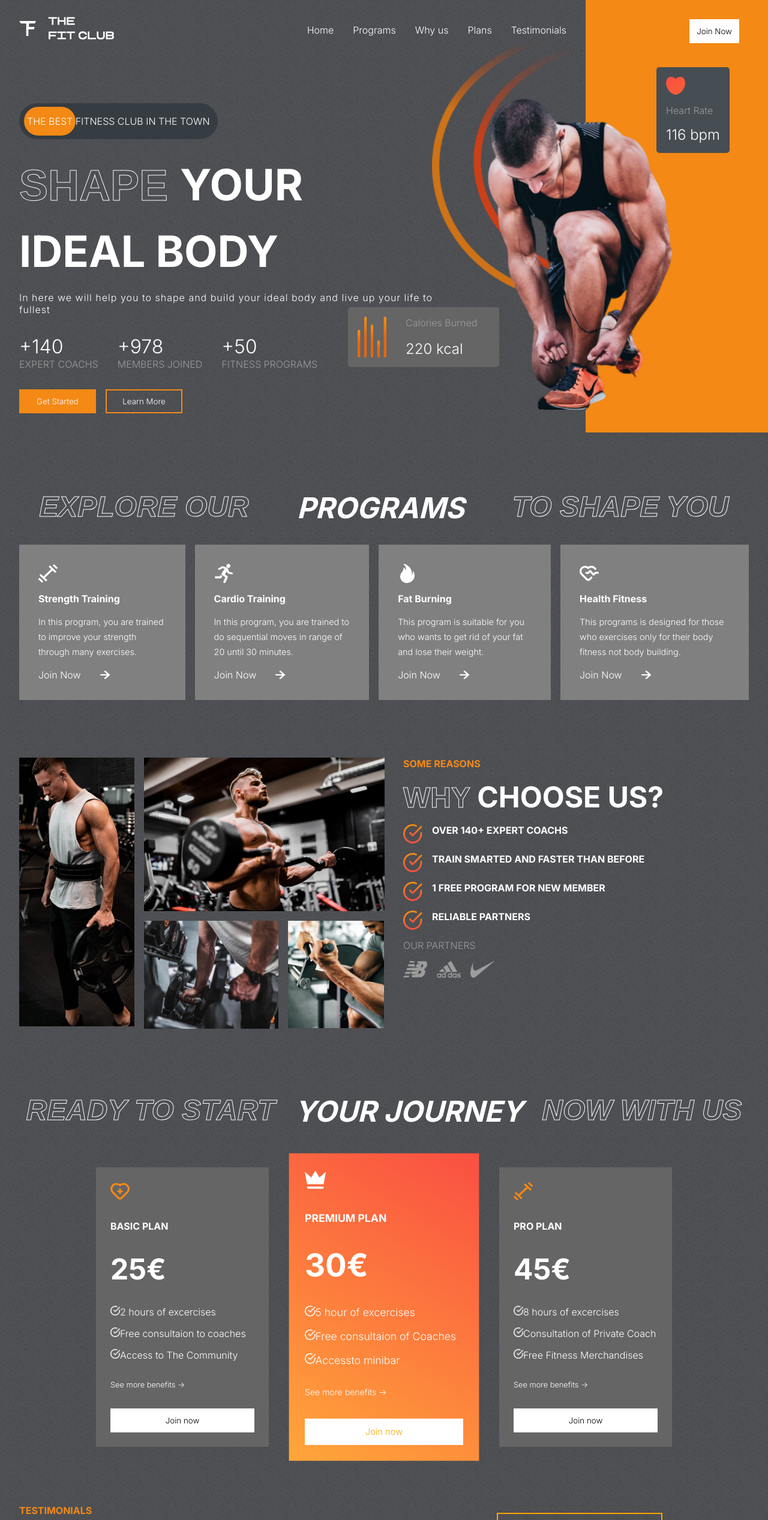
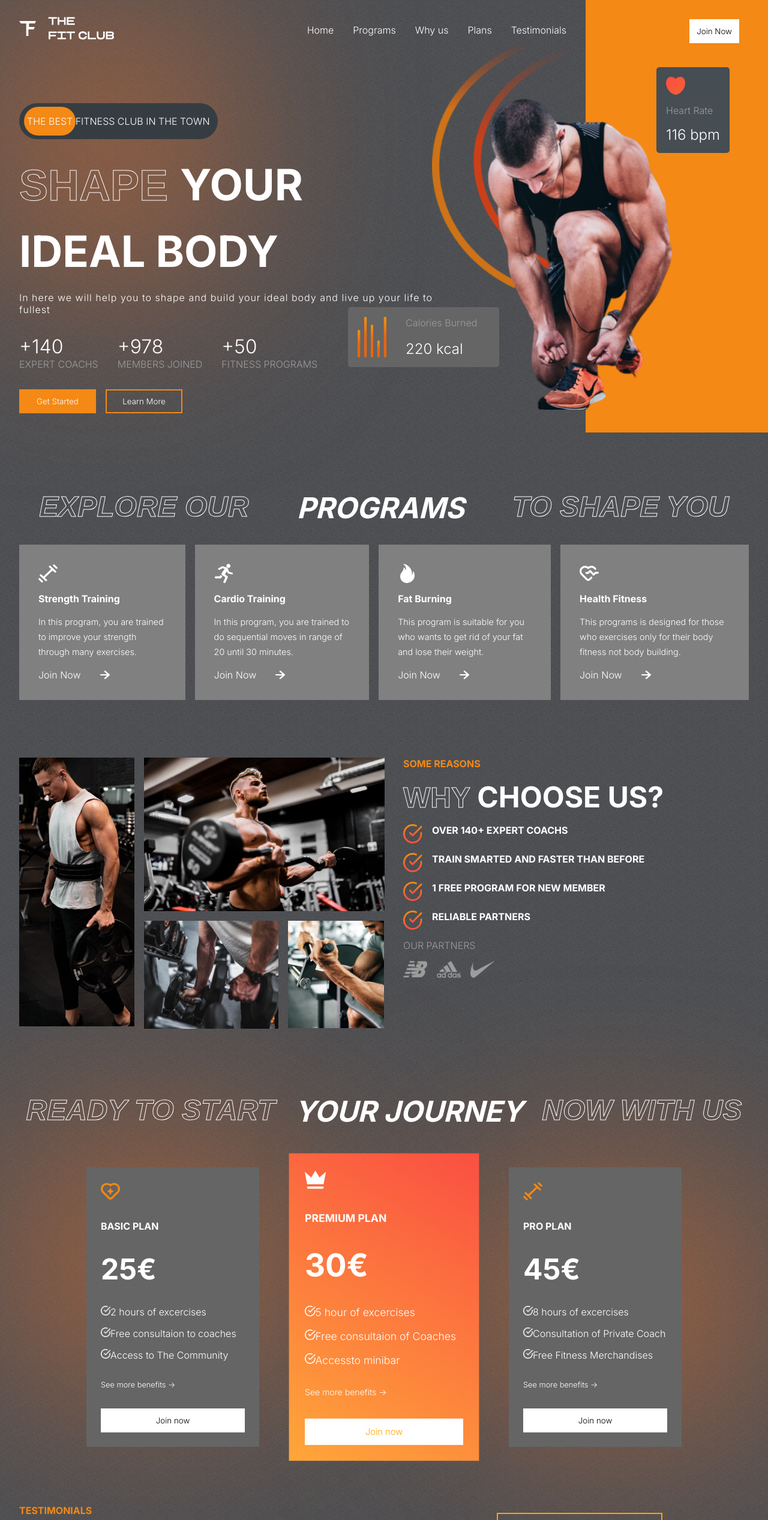
Before and after one commit to Moamin-AbuEwaida/fitness-db-react, a React (Create React App) app: page / in a window 1280 px wide. Shown: the top 2534 px of the page at 60% size. Built offline with nearby package versions, Linux system fonts and the light colour scheme.

Commit message:
some blur style effect to components

```diff
--- a/src/App.css
+++ b/src/App.css
@@ -46,3 +46,11 @@
 .btn:hover {
   cursor: pointer;
 }
+
+.blur {
+  background: rgba(253, 120, 43, 0.69);
+  position: absolute;
+  border-radius: 50%;
+  filter: blur(150px);
+  z-index: -9;
+}
--- a/src/components/footer/Footer.css
+++ b/src/components/footer/Footer.css
@@ -30,3 +30,21 @@
 .logo-f > img {
   width: 10rem;
 }
+
+.blur-f-1 {
+  bottom: 0;
+  right: 15%;
+  width: 26rem;
+  height: 12rem;
+  filter: blur(200px);
+  background: red;
+}
+
+.blur-f-2 {
+  bottom: 0;
+  left: 15%;
+  width: 26rem;
+  height: 12rem;
+  filter: blur(200px);
+  background: rgba(255, 115, 0);
+}
--- a/src/components/footer/Footer.jsx
+++ b/src/components/footer/Footer.jsx
@@ -19,6 +19,8 @@
           <img src={Logo} alt="logo" />
         </div>
       </div>
+      <div className="blur blur-f-1"></div>
+      <div className="blur blur-f-2"></div>
     </div>
   );
 };
--- a/src/components/hero/Hero.css
+++ b/src/components/hero/Hero.css
@@ -183,3 +183,9 @@
   color: #fff;
   font-size: 1.5rem;
 }
+
+.hero-blur {
+  width: 22rem;
+  height: 30rem;
+  left: 0;
+}
--- a/src/components/hero/Hero.jsx
+++ b/src/components/hero/Hero.jsx
@@ -9,6 +9,7 @@
 const Hero = () => {
   return (
     <div className="hero">
+      <div className="blur hero-blur"></div>
       {/* left side */}
       <div className="left-h">
         <Header />
--- a/src/components/plans/Plans.css
+++ b/src/components/plans/Plans.css
@@ -11,7 +11,7 @@
   display: flex;
   align-items: center;
   justify-content: center;
-  gap: 3rem;
+  gap: 4rem;
 }
 
 .plan {
@@ -66,3 +66,17 @@
 .feature > img {
   width: 1rem;
 }
+
+.plans-blur-1 {
+  width: 32rem;
+  height: 23rem;
+  top: 6rem;
+  left: 0;
+}
+
+.plans-blur-2 {
+  width: 32rem;
+  height: 23rem;
+  top: 10rem;
+  right: 0;
+}
--- a/src/components/plans/Plans.jsx
+++ b/src/components/plans/Plans.jsx
@@ -5,6 +5,8 @@
 const Plans = () => {
   return (
     <div className="plans-container" id="plans">
+      <div className="blur plans-blur-1"></div>
+      <div className="blur plans-blur-2"></div>
       <div className="programs-header" style={{ gap: "2rem" }}>
         <span className="stroke-text">READY TO START</span>
         <span>YOUR JOURNEY</span>
```
